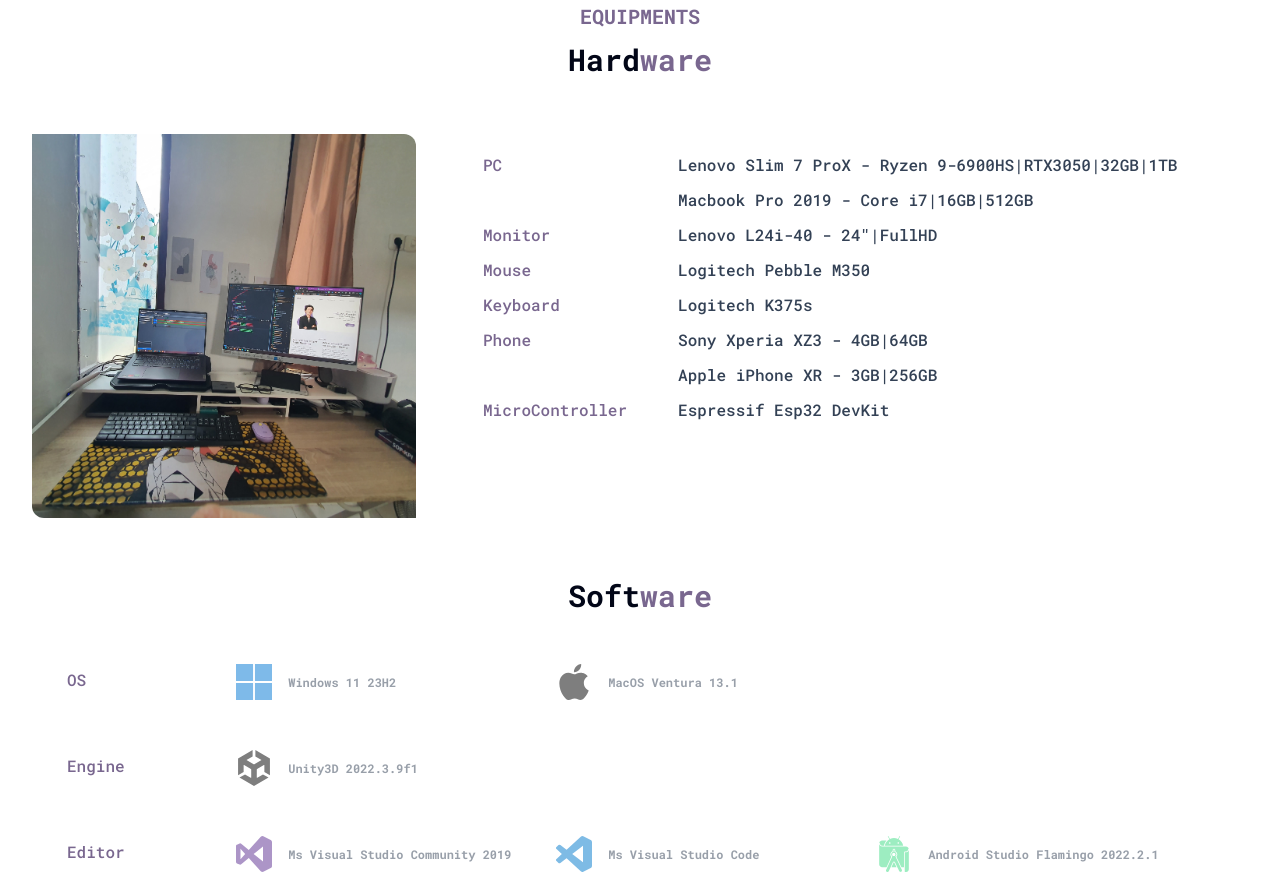
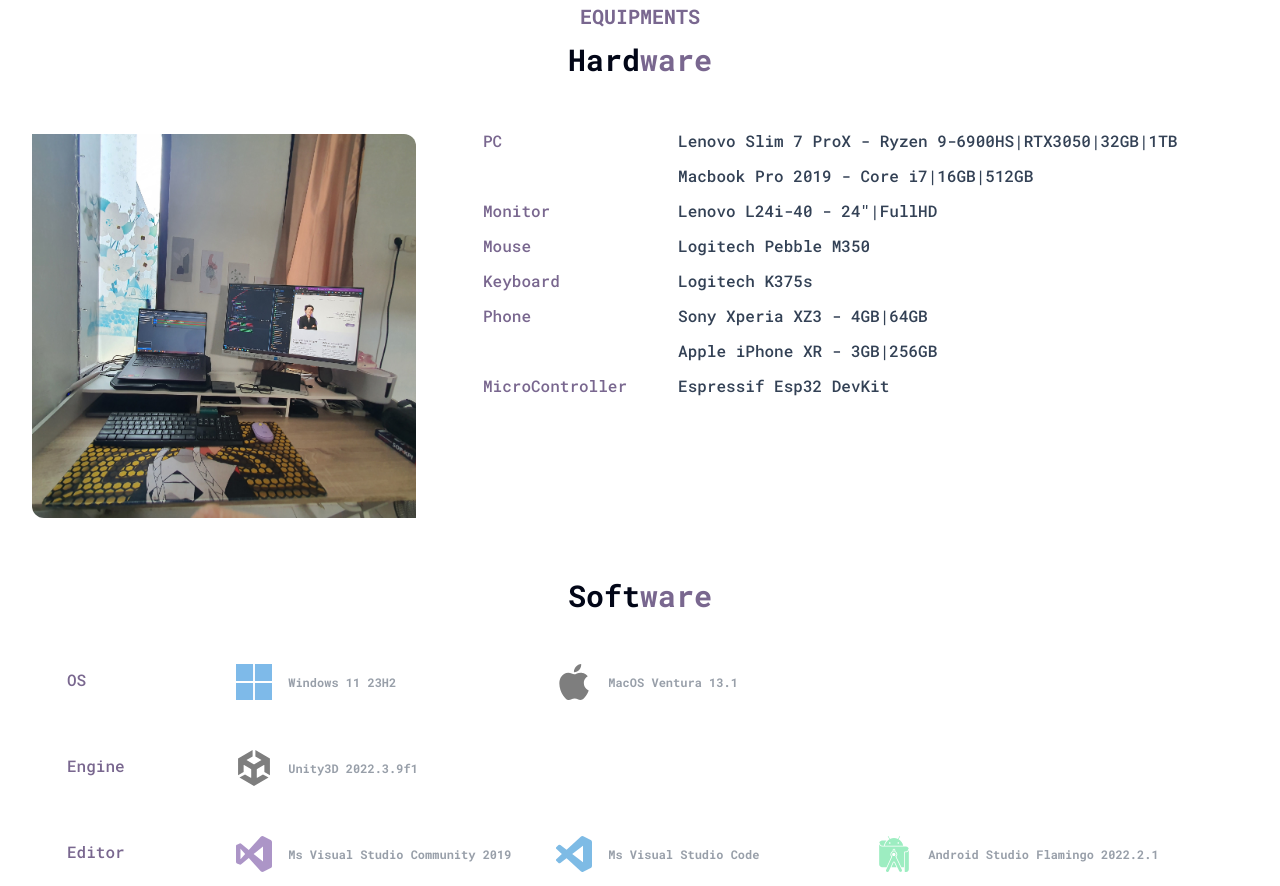
Before and after one commit to erlankurnia/erlankurnia.github.io, a Vue app: page /about in a window 1280 px wide. Shown: the part 2840-3726 px from the top of the page. Built offline with nearby package versions, Linux system fonts and the light colour scheme.

Commit message:
Update EquipmentComponent.vue

```diff
--- a/src/components/EquipmentComponent.vue
+++ b/src/components/EquipmentComponent.vue
@@ -16,7 +16,7 @@
 						<img :src="dataUser.equipment.image" class="w-full mx-auto max-md:rounded-xl lg:rounded-tr-xl lg:rounded-bl-xl" />
 					</div>
 				</div>
-				<div class="w-full px-4 mt-12 lg:w-2/3">
+				<div class="w-full px-4 mt-6 lg:w-2/3">
 					<table
 						class="w-full mb-6 lg:ml-4 2xl:ml-8 4xl:ml-12 text-sm font-medium border-separate table-auto text-secondary sm:text-base"
 					>
```
